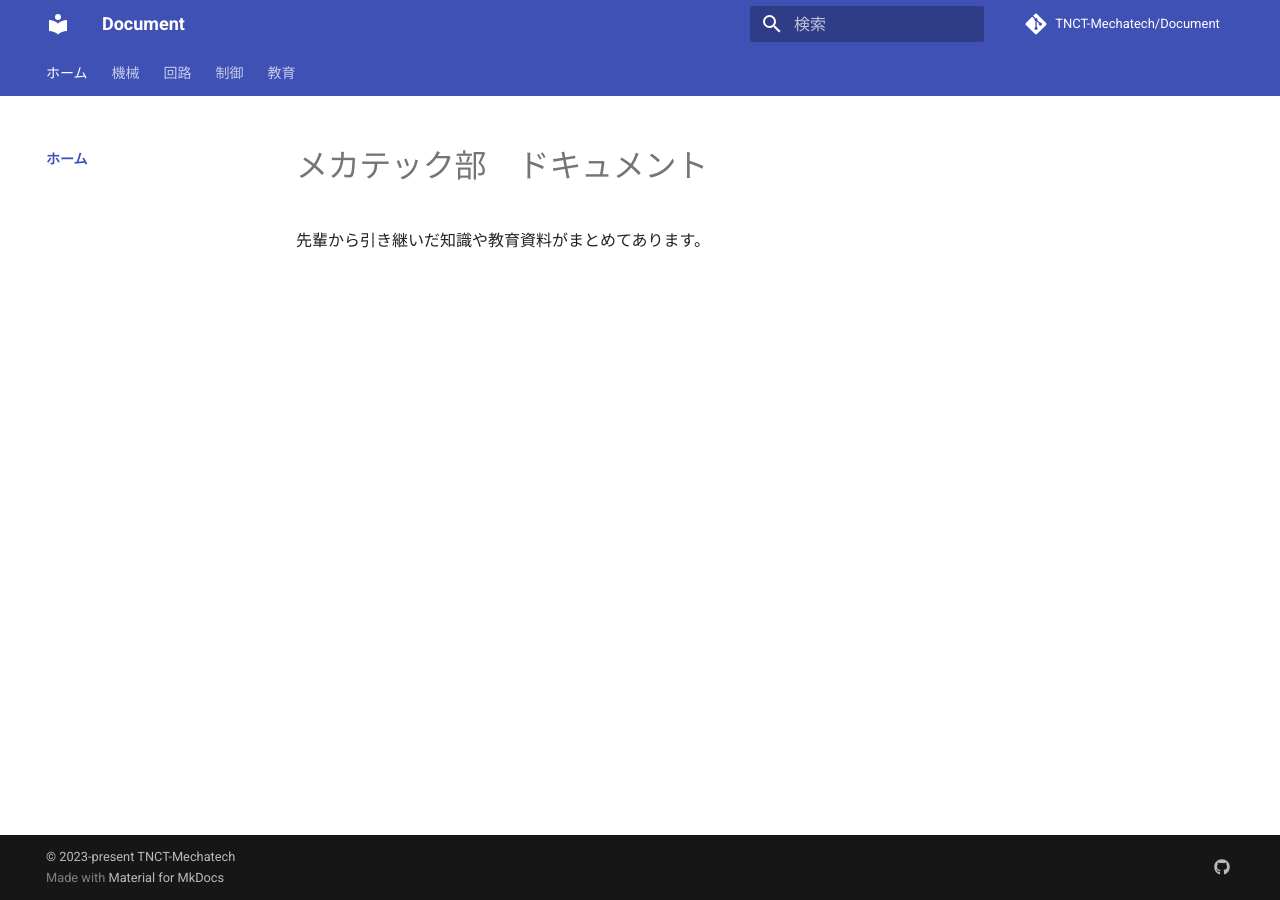
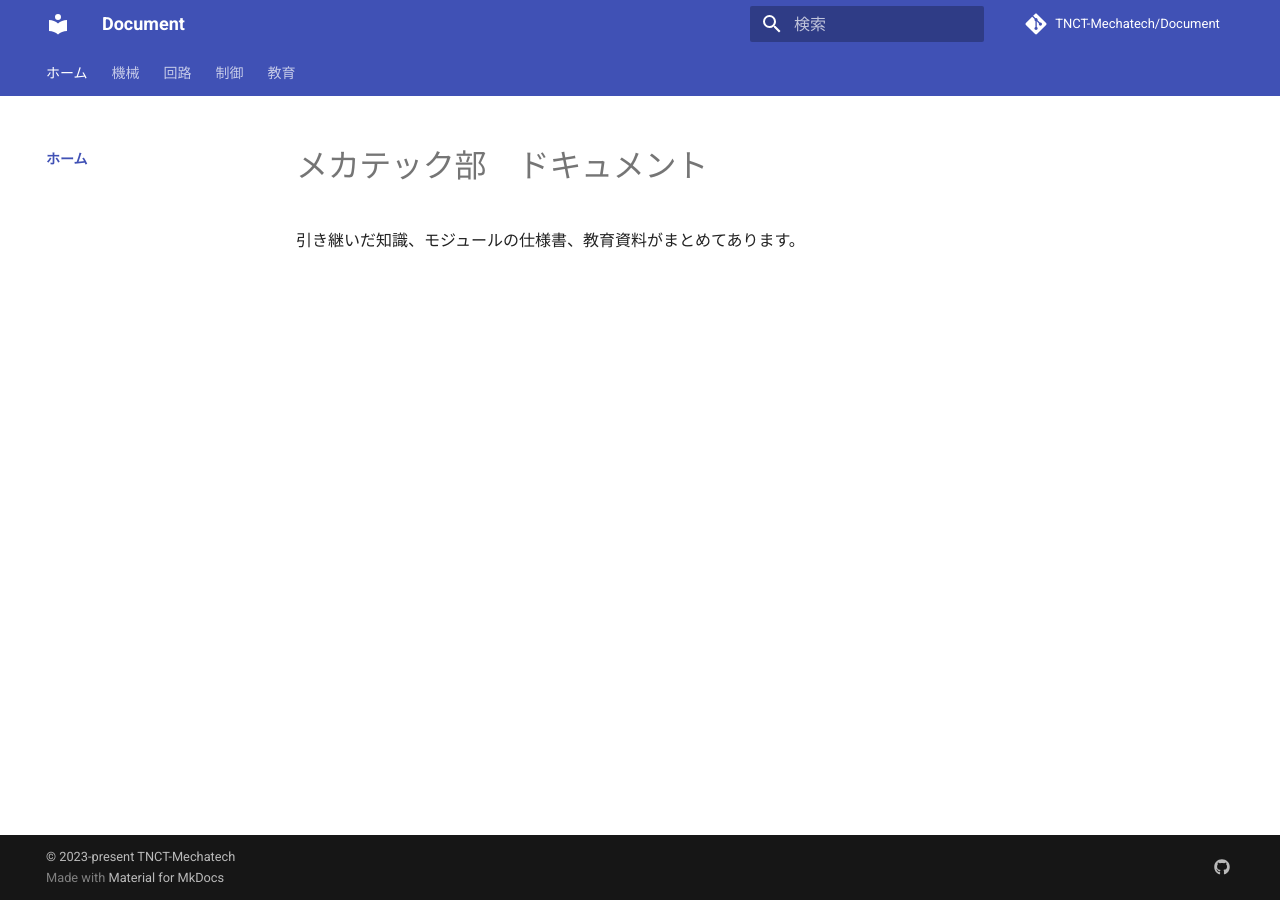
Before and after one commit to TNCT-Mechatech/Document, an MkDocs documentation site: the page built from docs/index.md, in a window 1280 px wide. Built offline with MkDocs 1.6.1 and Material for MkDocs 9.7.7, drawn with Linux system fonts in a browser that asks for light colours; comment, search, counter and statistics services are not loaded.

Commit message:
change: document description

```diff
--- a/docs/index.md
+++ b/docs/index.md
@@ -1,3 +1,3 @@
 # メカテック部　ドキュメント
 
-先輩から引き継いだ知識や教育資料がまとめてあります。
+引き継いだ知識、モジュールの仕様書、教育資料がまとめてあります。
```
